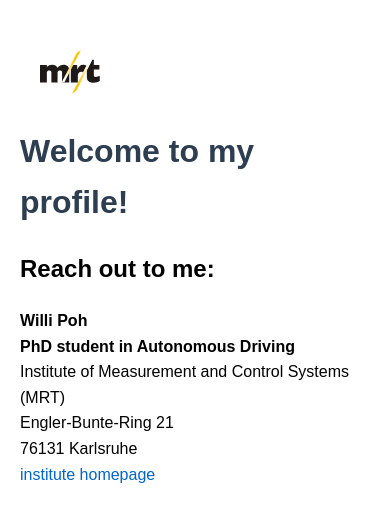
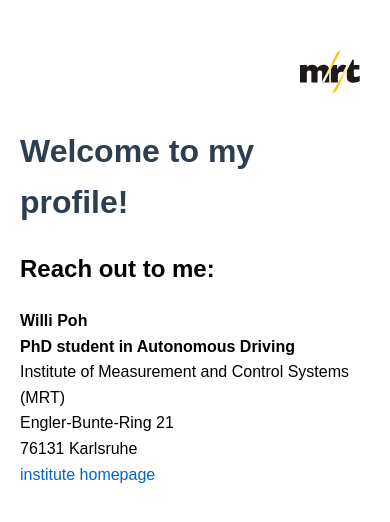
Before and after one commit to w-poh/w-poh.github.io, a plain HTML site: page index.html in a window 390 px wide. Drawn offline with Linux system fonts and the light colour scheme.

Commit message:
next trial logo update

```diff
--- a/index.html
+++ b/index.html
@@ -34,29 +34,23 @@
     /* Header / logo container */
     .header {
       display: flex;
-      justify-content: flex-end; /* move logo to the right */
+      justify-content: flex-end; /* always right-aligned */
       margin-bottom: 16px;       /* spacing below logo */
-      padding-right: 120px;      /* offset from content block */
-      width: 100%;               /* full width for responsive behavior */
+      width: 100%;               /* full width */
     }
 
     .header img {
-      width: 60px;       /* adjust logo size */
-      max-width: 30vw;   /* scales on small screens */
+      width: 60px;         /* adjust logo size */
+      max-width: 30vw;     /* scales on small screens */
       height: auto;
+      margin-right: 20px;  /* slight offset from right edge */
     }
 
-    /* Responsive: small screens */
-    @media (max-width: 500px) {
-      .header {
-        justify-content: flex-start; /* move logo above text on small screens */
-        padding-right: 0;           /* reset right padding */
-        margin-bottom: 10px;
-      }
-
+    /* Optional: small vertical spacing on very small screens */
+    @media (max-width: 400px) {
       .header img {
-        margin-left: 20px;           /* slight offset to the right */
-        margin-bottom: 10px;         /* spacing below logo */
+        margin-right: 10px; /* reduce right margin for narrow screens */
+        margin-bottom: 10px; /* spacing below logo if needed */
       }
     }
   </style>
```
